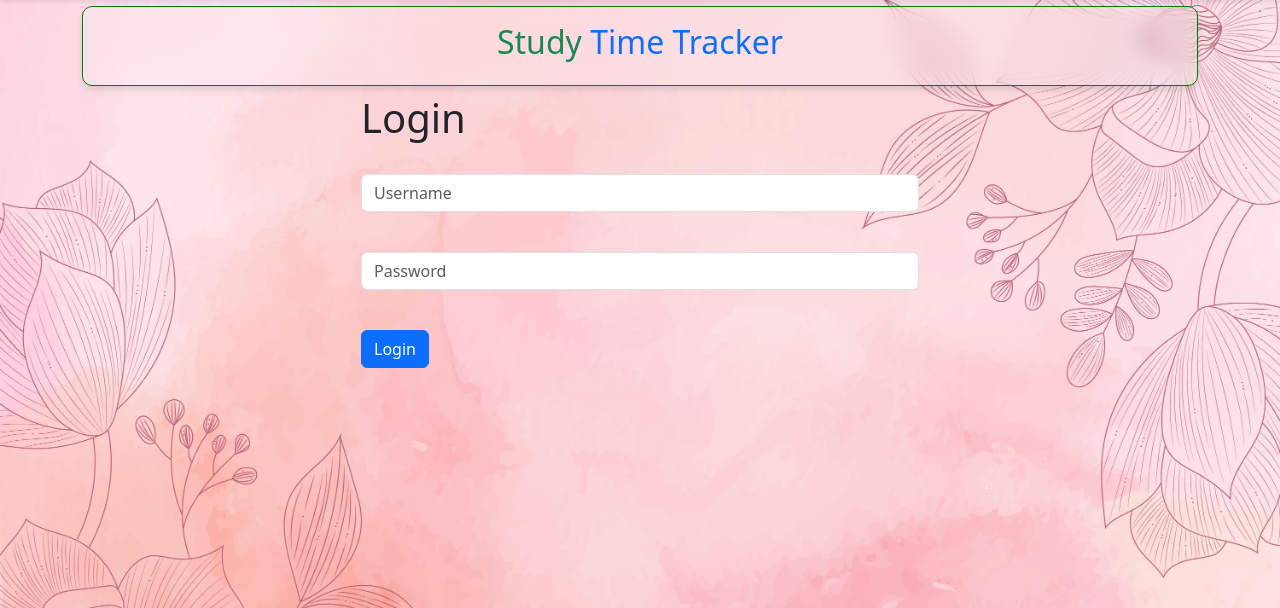
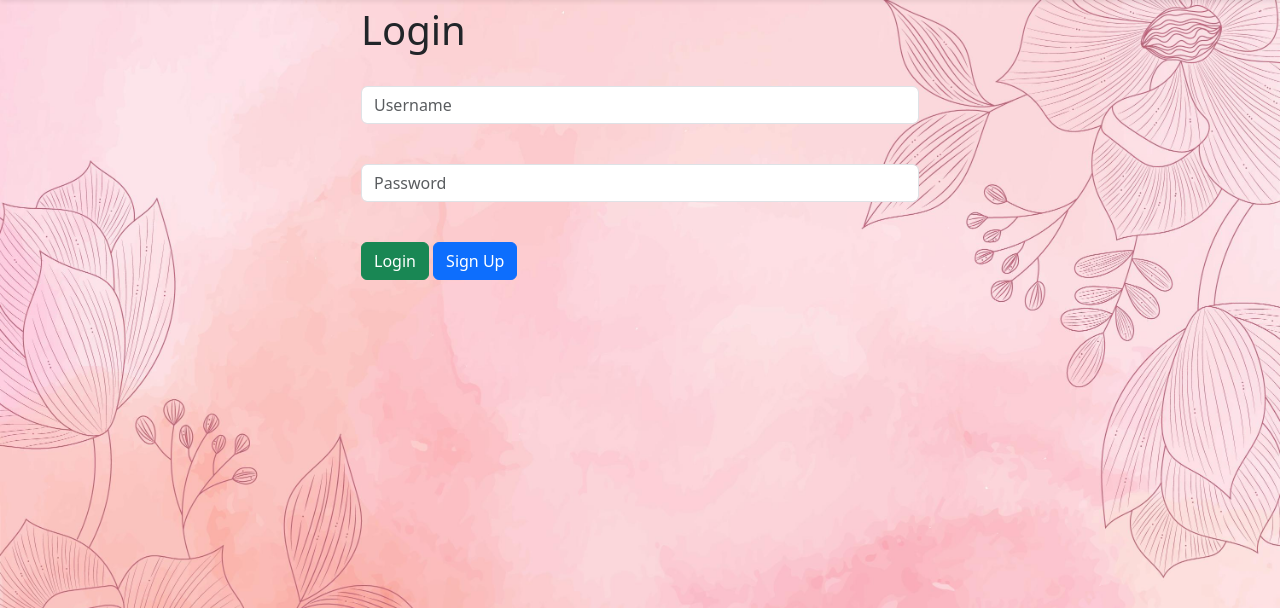
Before and after one commit to ipriyanshuthakur/studytimetracker, a Django app: page / in a window 1280 px wide. Shown: the part 64-672 px from the top of the page. Run offline with Django 4.2, Linux system fonts and the light colour scheme; some libraries are stand-ins or nearby versions.

Commit message:
finall project donw

```diff
--- a/main/custom_context_processors.py
+++ b/main/custom_context_processors.py
@@ -67,7 +67,6 @@ def record_context(request):
         context['done_time'] = total_time_today_seconds
         context['total_time'] = total_time
         context['todaysDate'] = today
-        context['time_now'] = now
         context['week_time_taken'] = this_week_total_time_formatted
         context['week_avg'] = avg_hours_this_week
         context['dateToday'] = now.strftime('%d %B %Y')
--- a/main/templates/home.html
+++ b/main/templates/home.html
@@ -206,10 +206,7 @@
 
 
     {% else %}
- <div class="card p-3 mb-2">
-  <p class="card-title text-center text-success h2">Study <span class="text-primary">Time Tracker</span></p>
 
-</div>
         <div class="col-md-6 offset-md-3">
             <h1>Login</h1>
             <br/>
@@ -223,7 +220,11 @@
                     <input type="password" class="form-control" name="password" placeholder="Password" required>
                 </div>
                 <br/>
-                <button type="submit" class="btn btn-primary">Login</button>
+                <div>
+                <button type="submit" class="btn btn-success">Login</button>
+                <a href="{% url 'register' %}" class="btn btn-primary">Sign Up</a>
+                </div>
+
             </form>
         </div>
     {% endif %}
--- a/main/templates/navbar.html
+++ b/main/templates/navbar.html
@@ -9,6 +9,7 @@
     <div class="collapse navbar-collapse" id="navbarNav">
       <ul class="navbar-nav ms-auto nav-underline fs-5 text-center fw-semibold">
         {% if user.is_authenticated %}
+
         <li class="nav-item ">
           <a class="nav-link " href="{% url 'search_page' %}">Search</a>
         </li>
--- a/main/urls.py
+++ b/main/urls.py
@@ -5,7 +5,6 @@ from . import views
 
 urlpatterns = [
     path('', views.home, name='home'),
-    #path('login/', views.login_user, name='login'),
     path('logout/', views.logout_user, name='logout'),
     path('register/', views.register_user, name='register'),
     path('record/<int:pk>', views.sub_list, name='sub_list'),
--- a/main/views.py
+++ b/main/views.py
@@ -6,16 +6,13 @@ from django.contrib import messages
 from .forms import SignUpForm, AddSubForm, UserSettingsForm, MySearchForm
 from .models import Record, UserSettings
 from datetime import datetime, timedelta, date
-from django.db.models import Q
-import calendar
-from django.db.models import Sum, F
 from collections import defaultdict
 from django.http import HttpResponseRedirect
 from django.urls import reverse
 from urllib.parse import urlencode
 from django.core.paginator import Paginator
 from django.core.paginator import EmptyPage, PageNotAnInteger
-
+from django.views.decorators.csrf import csrf_exempt
 
 def float_to_hours_minutes(value):
     hours = int(value)
@@ -30,7 +27,7 @@ def float_to_hours_minutes(value):
     else:
         return "0m"
 
-
+@csrf_exempt
 def home(request):
     if request.user.is_authenticated:
         user_settings, created = UserSettings.objects.get_or_create(user=request.user)
@@ -94,12 +91,12 @@ def home(request):
             messages.error(request, "There Was An Error Logging In, Please Try Again...")
 
     return render(request, 'home.html')
-
+@csrf_exempt
 def logout_user(request):
 	logout(request)
 	messages.info(request, "You Have Been Logged Out...")
 	return redirect('home')
-
+@csrf_exempt
 def progress(request):
     if request.user.is_authenticated:
         user = request.user
@@ -248,7 +245,7 @@ def progress(request):
         messages.success(request, "You Must Be Logged In To Do That...")
         return redirect('home')
 
-
+@csrf_exempt
 def setting_page(request):
     if request.user.is_authenticated:
         user_settings, created = UserSettings.objects.get_or_create(user=request.user)
@@ -266,7 +263,7 @@ def setting_page(request):
         messages.error(request, "You must be logged in to access the settings page.")
         return redirect('home')
 
-
+@csrf_exempt
 def register_user(request):
 	if request.method == 'POST':
 		form = SignUpForm(request.POST)
@@ -288,7 +285,7 @@ def register_user(request):
 	return render(request, 'register.html', {'form':form})
 
 
-
+@csrf_exempt
 def date_range_view(request, start, end):
     if request.user.is_authenticated:
         user=request.user
@@ -363,7 +360,7 @@ def date_range_view(request, start, end):
 
 
 
-
+@csrf_exempt
 def sub_list(request, pk):
     if request.user.is_authenticated:
         sub_list = Record.objects.get(id=pk)
@@ -387,7 +384,7 @@ def sub_list(request, pk):
         return redirect('home')
 
 
-
+@csrf_exempt
 def mark_complete(request, pk):
 	if request.user.is_authenticated:
 		current_record = Record.objects.get(id=pk)
@@ -403,7 +400,7 @@ def mark_complete(request, pk):
 	else:
 		messages.success(request, "You Must Be Logged In To Do That...")
 		return redirect('home')
-
+@csrf_exempt
 def start_subject(request, pk):
 	if request.user.is_authenticated:
 		running_records = Record.objects.filter(user=request.user, queue_no=0)
@@ -421,7 +418,7 @@ def start_subject(request, pk):
 		return redirect('home')
 
 
-
+@csrf_exempt
 def delete_record(request, pk):
 	if request.user.is_authenticated:
 		delete_it = Record.objects.get(id=pk)
@@ -433,7 +430,7 @@ def delete_record(request, pk):
 		return redirect('home')
 
 
-
+@csrf_exempt
 def add_record(request):
     if not request.user.is_authenticated:
         messages.error(request, "You Must Be Logged In...")
@@ -465,7 +462,7 @@ def add_record(request):
     return render(request, 'add_record.html', {'form': form})
 
 
-
+@csrf_exempt
 def update_record(request, pk):
     if not request.user.is_authenticated:
         messages.error(request, "You Must Be Logged In...")
@@ -488,7 +485,7 @@ def update_record(request, pk):
 
     return render(request, 'update_record.html', {'form': form})
 
-
+@csrf_exempt
 def search_page(request):
     if request.user.is_authenticated:
         user=request.user
@@ -557,7 +554,7 @@ def search_page(request):
         messages.success(request, "You Must Be Logged In...")
         return redirect('home')
 
-
+@csrf_exempt
 def records_progress(request, sDate):
     if request.user.is_authenticated:
         user=request.user
@@ -625,7 +622,7 @@ def records_progress(request, sDate):
 
 
 
-
+@csrf_exempt
 def search_result(request):
     if request.user.is_authenticated:
         start_date = request.GET.get('start_date')
```
